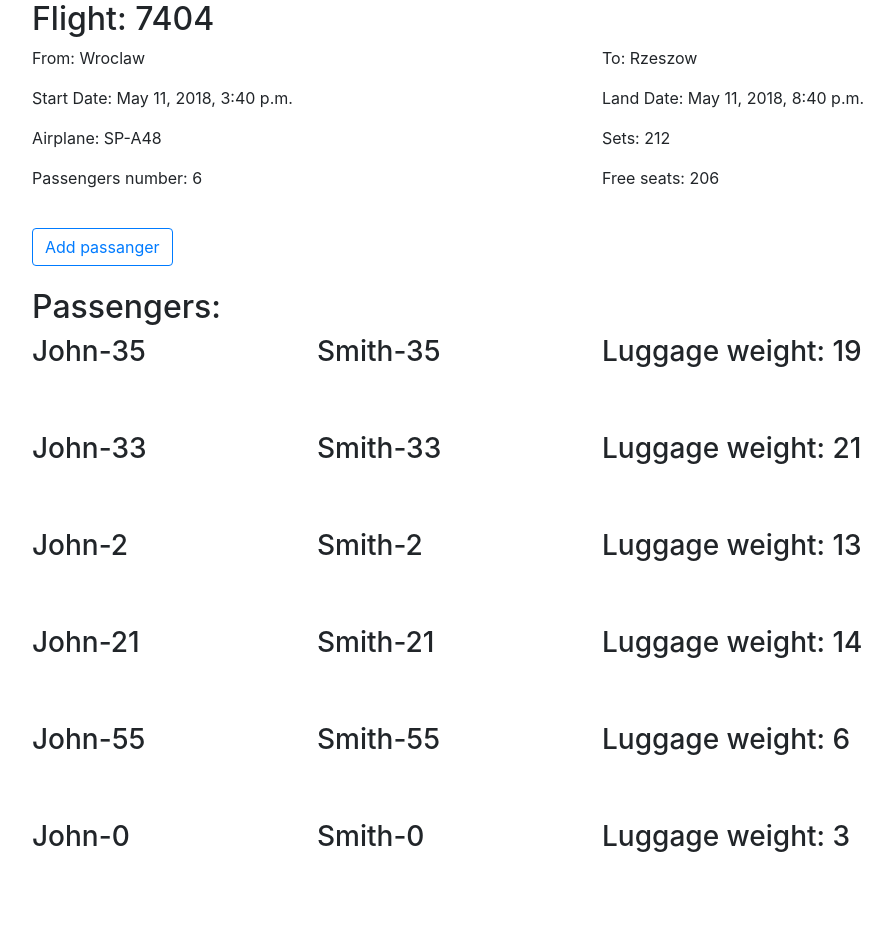
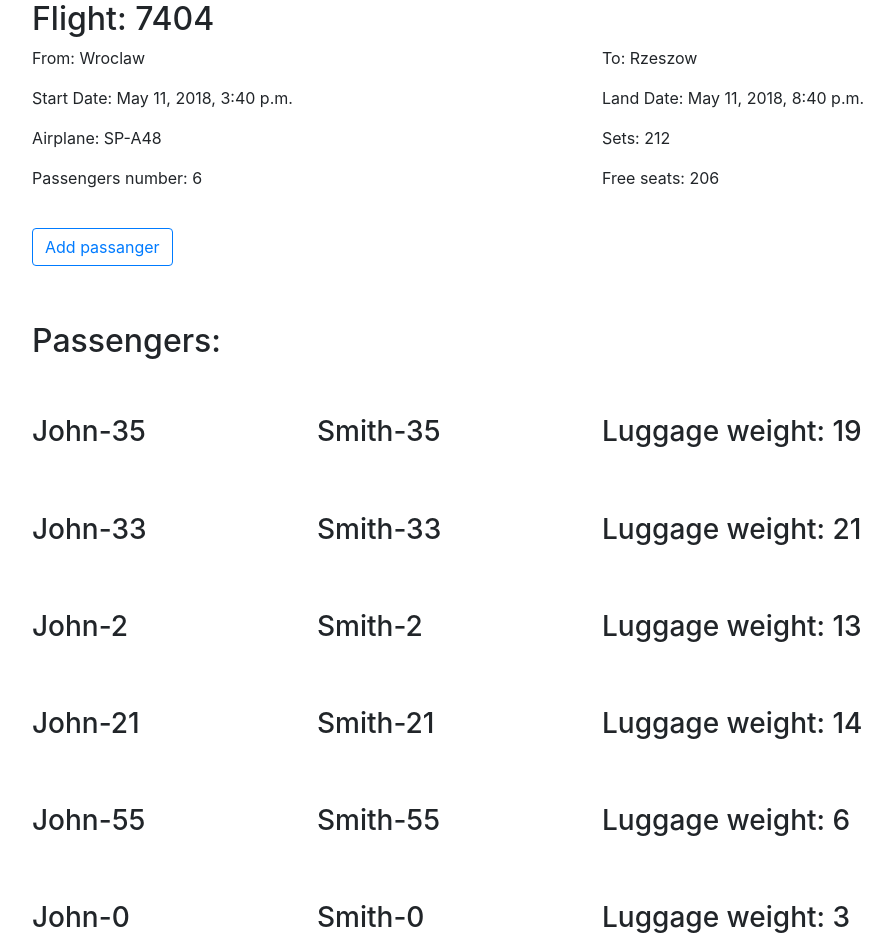
Before and after one commit to PawelGizka/Python-Airline-Manager, a Django app: page /airlinemanager/flights/7404 in a window 1280 px wide. Shown: the part 278-1221 px from the top of the page, without its empty margins (53-947 px from the left). Before the commit the page ends 1130 px from the top, so only its background shows below. Run offline with Django 3.2, Linux system fonts and the light colour scheme; a user stored in the database is signed in; data comes from the database, SQL or seed files in the repository; both versions use the stored data as it was after the commit; some libraries are stand-ins or nearby versions.

Commit message:
serve css and js from static files. html validation fixed.

```diff
--- a/airlinemanager/settings.py
+++ b/airlinemanager/settings.py
@@ -122,3 +122,4 @@ USE_TZ = True
 # https://docs.djangoproject.com/en/2.0/howto/static-files/
 
 STATIC_URL = '/static/'
+STATIC_ROOT = os.path.join(BASE_DIR, 'static')
--- /dev/null
+++ b/flightmanager/static/flightmanager/flight_details.css
@@ -0,0 +1,15 @@
+#flight-info {
+    margin-top: 5%;
+}
+
+#add-passenger-button {
+    margin-top: 2%;
+}
+
+#passengers-header {
+    margin-top: 5%;
+}
+
+.passenger-info {
+    margin-top: 5%
+}
--- /dev/null
+++ b/flightmanager/static/flightmanager/login.css
@@ -0,0 +1,3 @@
+#incorrect_login {
+    background-color: red
+}
--- a/flightmanager/templates/flightmanager/add_passanger.html
+++ b/flightmanager/templates/flightmanager/add_passanger.html
@@ -17,7 +17,7 @@
 </div>
 
 
-<div class="container" style="margin-top: 3%">
+<div class="container" >
 
 
     <form id="add_user" action="{% url 'flightmanager:add_passanger' flight.id %}" method="post">
@@ -26,11 +26,11 @@
         <div class="row">
 
             <div class="col-sm-6">
-                <label for="sel1">Select Passanger:</label>
+                <label for="select">Select Passanger:</label>
             </div>
 
             <div class="col-sm-6">
-                <select name="select" form="add_user">
+                <select name="select" id="select" form="add_user">
                 {% for passanger in passangers %}
                     <option value="{{ passanger.id }}">{{ passanger.name }} {{ passanger.surname }}</option>
                 {% endfor %}
--- a/flightmanager/templates/flightmanager/flight_details.html
+++ b/flightmanager/templates/flightmanager/flight_details.html
@@ -5,6 +5,8 @@
     <meta charset="utf-8">
     <meta name="viewport" content="width=device-width, initial-scale=1">
     <link rel="stylesheet" href="https://maxcdn.bootstrapcdn.com/bootstrap/4.1.0/css/bootstrap.min.css">
+    {% load static %}
+    <link rel="stylesheet" type="text/css" href="{% static 'flightmanager/flight_details.css' %}" />
     <script src="https://ajax.googleapis.com/ajax/libs/jquery/3.3.1/jquery.min.js"></script>
     <script src="https://cdnjs.cloudflare.com/ajax/libs/popper.js/1.14.0/umd/popper.min.js"></script>
     <script src="https://maxcdn.bootstrapcdn.com/bootstrap/4.1.0/js/bootstrap.min.js"></script>
@@ -22,9 +24,9 @@
 </div>
 
 
-<div class="container" style="margin-top: 3%">
+<div class="container" >
 
-    <div style="margin-top: 5%">
+    <div id="flight-info" >
         <div class="row">
           <div class="col-sm-6">
             <h2>Flight: {{ flight.id }}</h2>
@@ -62,13 +64,14 @@
 
     </div>
 
-    <button type="button" onclick="location.href='{% url 'flightmanager:add_passanger_form' flight.id %}' "
-            style="margin-top: 2%" class="btn btn-outline-primary">Add passanger</button>
+    <button id="add-passenger-button" type="button"
+            onclick="location.href='{% url 'flightmanager:add_passanger_form' flight.id %}' "
+            class="btn btn-outline-primary">Add passanger</button>
 
-    <h2 style="margin-top: 2%">Passengers:</h2>
+    <h2 id="passengers-header" >Passengers:</h2>
 
     {% for ticket in tickets %}
-    <div style="margin-bottom: 5%">
+    <div class="passenger-info" >
         <div class="row">
 
             <div class="col-sm-3">
--- a/flightmanager/templates/flightmanager/login.html
+++ b/flightmanager/templates/flightmanager/login.html
@@ -5,6 +5,8 @@
     <meta charset="utf-8">
     <meta name="viewport" content="width=device-width, initial-scale=1">
     <link rel="stylesheet" href="https://maxcdn.bootstrapcdn.com/bootstrap/4.1.0/css/bootstrap.min.css">
+    {% load static %}
+    <link rel="stylesheet" type="text/css" href="{% static 'flightmanager/login.css' %}" />
     <script src="https://ajax.googleapis.com/ajax/libs/jquery/3.3.1/jquery.min.js"></script>
     <script src="https://cdnjs.cloudflare.com/ajax/libs/popper.js/1.14.0/umd/popper.min.js"></script>
     <script src="https://maxcdn.bootstrapcdn.com/bootstrap/4.1.0/js/bootstrap.min.js"></script>
@@ -19,7 +21,7 @@
 <div class="container">
 
     {% if incorrect_login %}
-        <h2 style="background-color: red">Username or password is incorrect</h2>
+        <h2 id="incorrect_login" >Username or password is incorrect</h2>
     {% endif %}
 
     {% if next %}
```
Also changed, not shown: flightmanager/static/flightmanager/index.css (added, +7 -0 lines), flightmanager/static/flightmanager/index.js (added, +23 -0 lines), flightmanager/templates/flightmanager/index.html (+9 -32 lines), flightmanager/templates/flightmanager/no_tickets.html (+1 -7 lines), db.sqlite3. Lines whose indentation alone changed are shown as unchanged.
